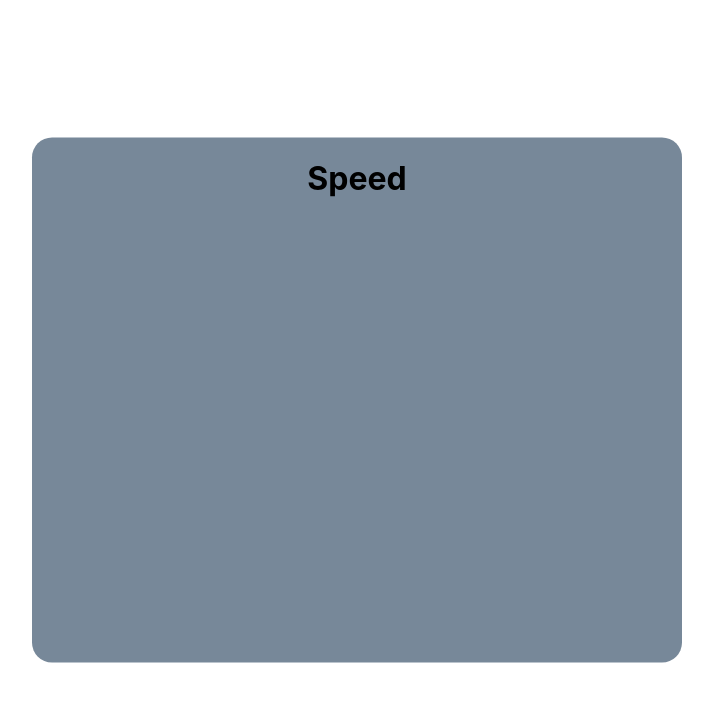
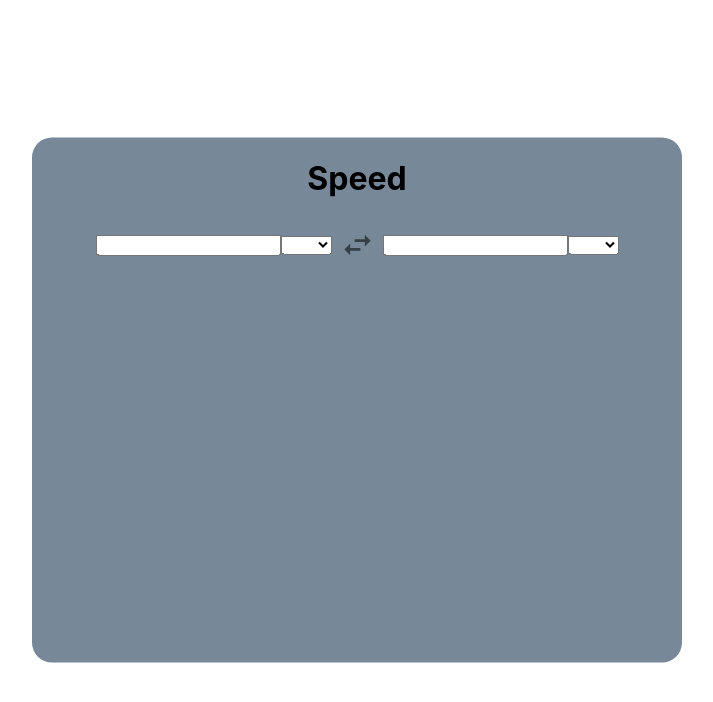
Before and after one commit to sbarthelemy01/conversion_tool, a React (Create React App) app: page /speed in a window 1280 px wide. Shown: the top 702 px of the page, without its empty margins (283-996 px from the left). Built offline with nearby package versions, Linux system fonts and the light colour scheme.

Commit message:
set up "speed" page with calculations

```diff
--- a/src/components/speed/Speed.css
+++ b/src/components/speed/Speed.css
@@ -12,3 +12,13 @@
     text-align: center;
 
 }
+
+input::-webkit-outer-spin-button,
+input::-webkit-inner-spin-button {
+    -webkit-appearance: none;
+    margin: 0;
+}
+
+input[type="number"] {
+    -moz-appearance: textfield;
+}
--- a/src/components/speed/Speed.jsx
+++ b/src/components/speed/Speed.jsx
@@ -1,10 +1,105 @@
-import React from "react";
-import "./Speed.css"
+import React, { useState } from "react";
+import IconButton from '@mui/material/IconButton';
+import SwapHorizIcon from '@mui/icons-material/SwapHoriz';import "./Speed.css"
 
 const Speed = () => {
+
+	const [unit1, setUnit1] = useState('');
+	const [unit2, setUnit2] = useState('');
+
+	const [input, setInput] = useState('');
+	let [output, setOutput] = useState('');
+
+
+	const handleCalc = () => { //updates output box
+
+		if (input !== '') {
+			if (unit1 !== unit2) { //make sure that units are not the same
+
+				if (unit1 === "km/h") { //convert from km to mi
+					if (unit2 === "mph") {
+
+						output =  input / 1.609344; // d(mi) = d(km) / 1.609344 <- https://www.rapidtables.com/ conversion
+						output = Math.round(output); //round temp as whole number
+
+						if (output !== 0) {
+
+							setOutput(output);
+						}
+
+					}
+					//console.log("Error"); //else put out an error or don't do anything
+				}
+
+				if (unit1 === "mph") { //convert from mi to km
+					if (unit2 === "km/h") {
+						output =  input * 1.609344; // d(km) = d(mi) × 1.609344
+						output = Math.round(output);
+
+						if (output !== 0) {
+
+							setOutput(output);
+						}
+
+					}
+
+					//console.log("Error"); //else statement
+				}
+				//console.log("Error");
+			}
+
+			/*else {
+				console.log("Error"); // if both units are the same
+
+			}*/
+		}
+
+		/*else {
+			console.log("Error"); // <- Maybe use only this and create a nested if statement?
+		}
+		*/
+
+
+		//TODO: do error checking - issue an alert to user that units should not be same or just don't do anything
+		//TODO: reset output box when user clicks on input box or unit1 box
+
+	};
+
+
 	return (
 		<div className="rect">
 			<h1>Speed</h1>
+
+			<input id="box1" type="number" min="0" onChange={e => setInput(e.target.value)}/>
+
+			<select id="dropdown1"
+				value={unit1}
+				onChange={e => setUnit1(e.target.value)}
+		  	>
+				<option value="none selected"> </option>
+				<option value="km/h">km/h</option>
+				<option value="mph">mph</option>
+
+			</select>
+
+
+			<IconButton className="calc" onClick={() => handleCalc()}>
+				<SwapHorizIcon fontSize="large"/>
+			</IconButton>
+
+
+			<input id="box2" value={output} onChange={e => setOutput(e.target.value)} type="number" />
+
+			<select id="dropdown2"
+				value={unit2}
+				onChange={e => setUnit2(e.target.value)}
+			>
+				<option value="none selected"> </option>
+				<option value="km/h">km/h</option>
+				<option value="mph">mph</option>
+
+			</select>
+
 		</div>
 	);
 };
```
